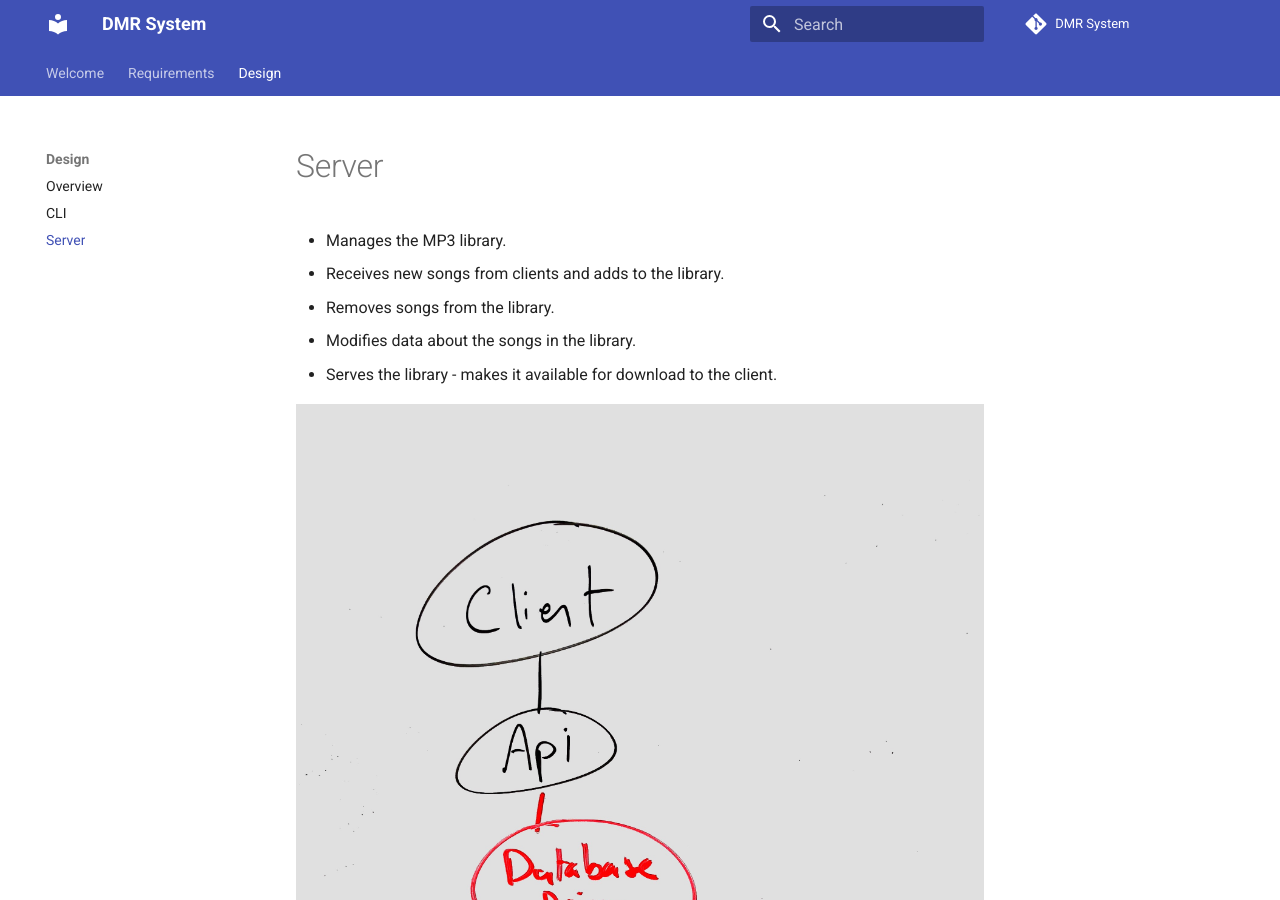
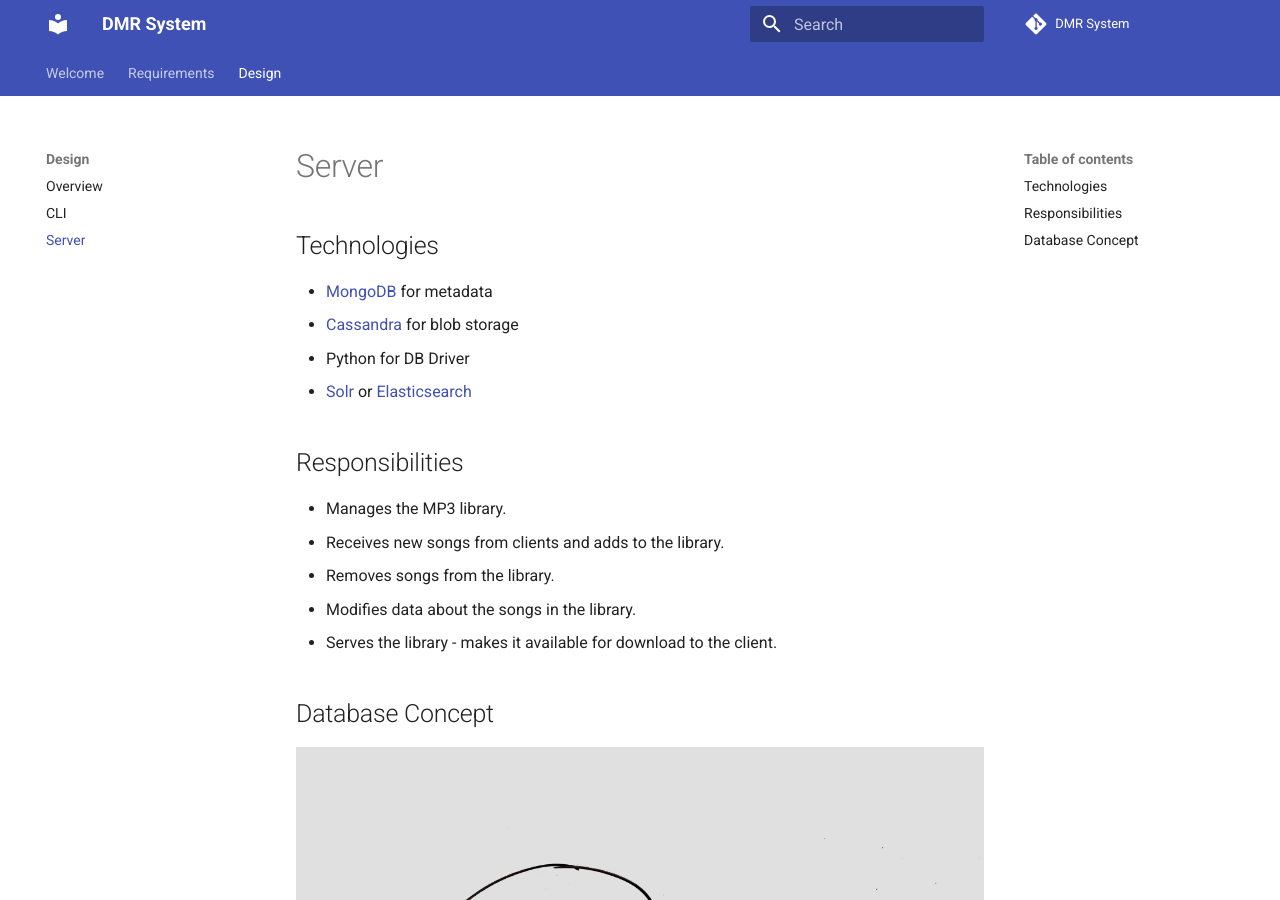
Before and after one commit to DMRSystem/documentation, an MkDocs documentation site: the page built from docs/design/server.md, in a window 1280 px wide and 900 px high. Built offline with MkDocs 1.6.1 and Material for MkDocs 9.7.7, drawn with Linux system fonts in a browser that asks for light colours.

Commit message:
update server desigh

```diff
--- a/docs/design/server.md
+++ b/docs/design/server.md
@@ -1,4 +1,13 @@
 # Server
+
+## Technologies
+
+* [MongoDB](https://www.mongodb.com/) for metadata
+* [Cassandra](http://cassandra.apache.org/) for blob storage
+* Python for DB Driver
+* [Solr](http://lucene.apache.org/solr/) or [Elasticsearch](https://www.elastic.co/)
+
+## Responsibilities
 
 * Manages the MP3 library.
 * Receives new songs from clients and adds to the library.
@@ -6,4 +15,6 @@
 * Modifies data about the songs in the library.
 * Serves the library - makes it available for download to the client.
 
+## Database Concept
+
 ![Database Concept](databaseConcept.jpg)
```
Also changed, not shown: docs/design/cli.md (+0 -1 lines), docs/requirements/features.md (+2 -0 lines), docs/requirements/use-cases/u14.md (added, +33 -0 lines), docs/requirements/use-cases/.pages, 1 other file.
